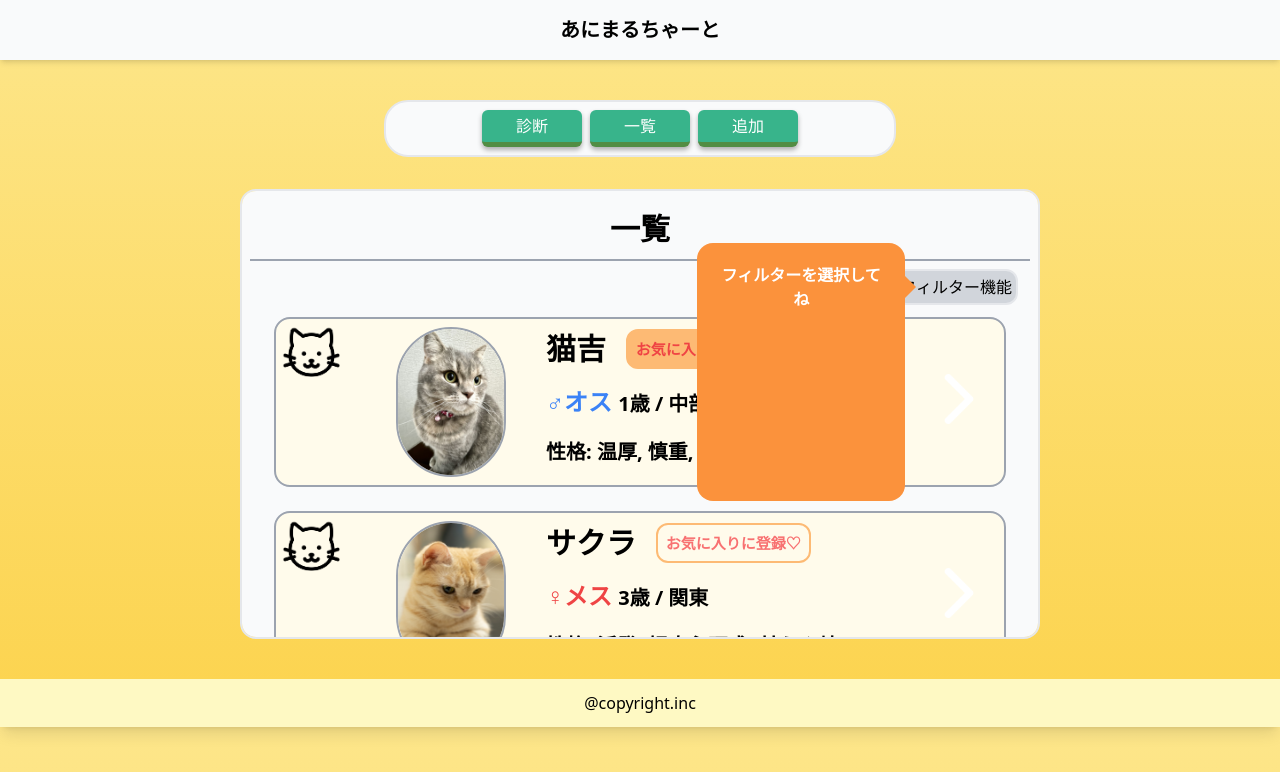
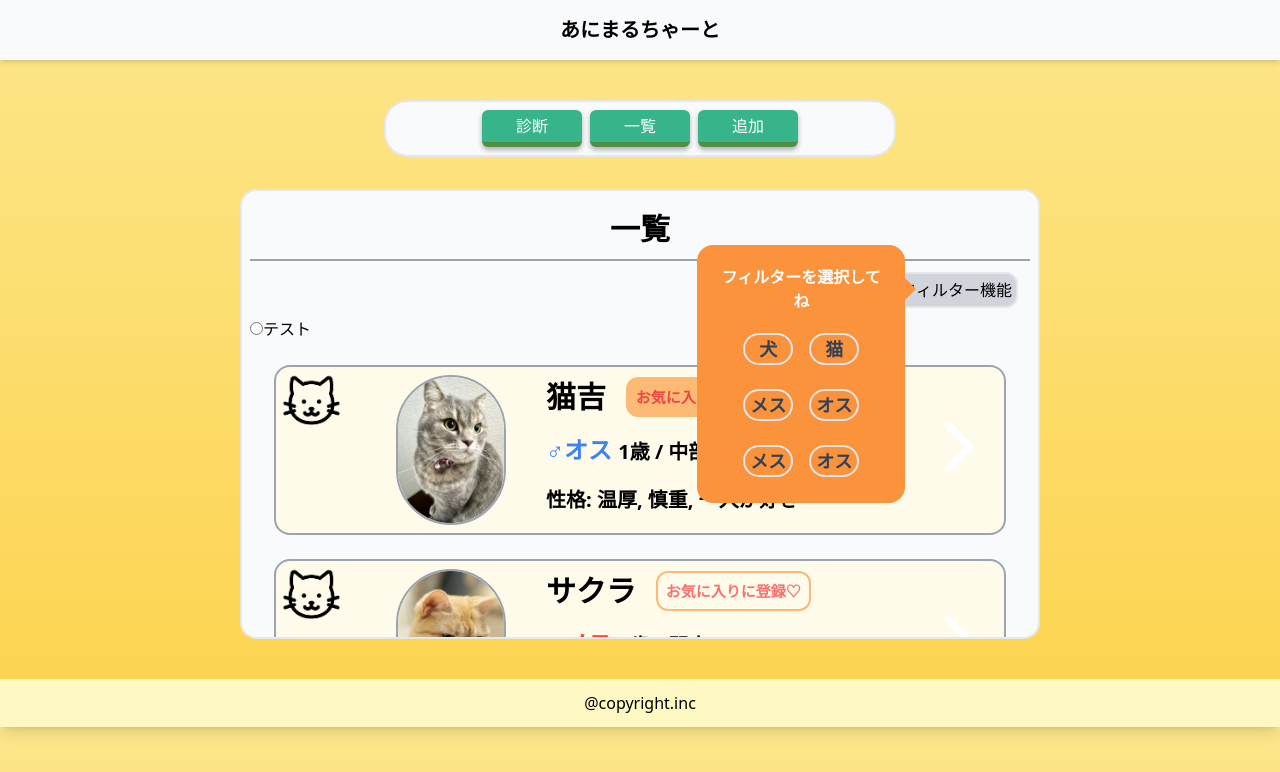
Before and after one commit to igarashi20176/animal-matching, a Vue app: page /list in a window 1280 px wide. Both pictures are taken after a click on the button "フィルター機能". Shown: the top 772 px of the page. Built offline with nearby package versions, Linux system fonts and the light colour scheme.

Commit message:
change filter

```diff
--- /dev/null
+++ b/src/parts/TheRadioBtnCol2.vue
@@ -0,0 +1,24 @@
+<template>
+  <ul class="flex justify-center gap-x-2 mt-4 text-slate-700">
+    <li>
+      <input type="radio" :name="`${btnA.model}`" v-model="btnA.model" :id="`${btnA.value}`" :value="`${btnA.value}`" class="hidden peer">
+      <label for="female" class="m-1 border-2 cursor-pointer block w-[50px] rounded-2xl text-lg hover:bg-slate-400 peer-checked:bg-white">{{ btnA.tag }}</label>
+    </li>
+    <li>
+      <input type="radio" :name="`${btnB.model}`" v-model="btnB.model" id="male" value="male" class="hidden peer">
+      <label @click="" for="male" class="m-1 border-2 cursor-pointer block w-[50px] rounded-2xl text-lg hover:bg-slate-400 peer-checked:bg-white">{{ btnB.tag }}</label>
+    </li>
+  </ul>
+</template>
+
+<script setup>
+  import { ref } from "vue";
+
+  defineProps({
+    btnA: { type: Object, default: { tag: "タグA", model: "", value: "" } },
+    btnB: { type: Object, default: { tag: "タグB", model: "", value: "" } }
+  })
+
+  modelA = ref(btnA.model)
+  modelB = ref(btnA.model)
+</script>
--- a/src/templates/AnimalList.vue
+++ b/src/templates/AnimalList.vue
@@ -4,6 +4,8 @@
       class="font-bold text-center text-3xl width-[2px] py-3 mb-14 border-b-2 border-gray-400">
       一覧
     </h2>
+
+    <!-- フィルター機能 -->
     <button
       class="absolute top-[8%] right-3 border-2 p-1 rounded-xl bg-gray-300"
       @click="isFilter = !isFilter">
@@ -14,8 +16,41 @@
         class="relative inline-block w-[200px] h-[250px] p-4 font-bold text-[#fff] text-center
         before:content-[''] before:absolute before:top-[25px] before:left-full before:border-solid before:border-[15px] before:border-transparent before:border-l-[15px] before:border-l-orange-400 ">
         <p>フィルターを選択してね</p>
+        <ul class="flex justify-center gap-x-2 mt-4 text-slate-700">
+          <li>
+            <input type="radio" name="species" v-model="species" id="dog" value="dog" class="hidden peer">
+            <label for="dog" class="m-1 border-2 cursor-pointer block w-[50px] rounded-2xl text-lg hover:bg-slate-400 peer-checked:bg-white">犬</label>
+          </li>
+          <li>
+            <input type="radio" name="species" v-model="species" id="cat" value="cat" class="hidden peer">
+            <label for="cat" class="m-1 border-2 cursor-pointer block w-[50px] rounded-2xl text-lg hover:bg-slate-400 peer-checked:bg-white">猫</label>
+          </li>
+        </ul>
+        <ul class="flex justify-center gap-x-2 mt-4 text-slate-700">
+          <li>
+            <input type="radio" name="gender" v-model="gender" id="female" value="female" class="hidden peer">
+            <label for="female" class="m-1 border-2 cursor-pointer block w-[50px] rounded-2xl text-lg hover:bg-slate-400 peer-checked:bg-white">メス</label>
+          </li>
+          <li>
+            <input type="radio" name="gender" v-model="gender" id="male" value="male" class="hidden peer">
+            <label for="male" class="m-1 border-2 cursor-pointer block w-[50px] rounded-2xl text-lg hover:bg-slate-400 peer-checked:bg-white">オス</label>
+          </li>
+        </ul>
+        <ul class="flex justify-center gap-x-2 mt-4 text-slate-700">
+          <li>
+            <input type="radio" name="gender" v-model="gender" id="female" value="female" class="hidden peer">
+            <label for="female" class="m-1 border-2 cursor-pointer block w-[50px] rounded-2xl text-lg hover:bg-slate-400 peer-checked:bg-white">メス</label>
+          </li>
+          <li>
+            <input type="radio" name="gender" v-model="gender" id="male" value="male" class="hidden peer">
+            <label for="male" class="m-1 border-2 cursor-pointer block w-[50px] rounded-2xl text-lg hover:bg-slate-400 peer-checked:bg-white">オス</label>
+          </li>
+        </ul>
       </div>
     </div>
+
+    <input type="radio" v-model="tags.model" value="test" id="test">
+    <label for="test">テスト</label>
 
     <ul v-for="list in lists">
       <li :key="list.id">
@@ -26,15 +61,22 @@
 </template>
 
 <script setup>
-  import { computed, ref } from "vue"
+  import { computed, reactive, ref } from "vue"
   import { useStore } from "vuex"
   import AnimalListItem from "../parts/AnimalListItem.vue";
 
   const store = useStore()
+
+  let species = ref('')
+  let gender = ref('')
   let isFilter = ref(false)
 
   // 動物のリストをすべて取得
   const lists = computed( () => store.getters.getAll )
 
-
+  let tags = reactive([
+    {
+      model: "" // refやreactiveでは反映されない
+    }
+  ])
 </script>
```
